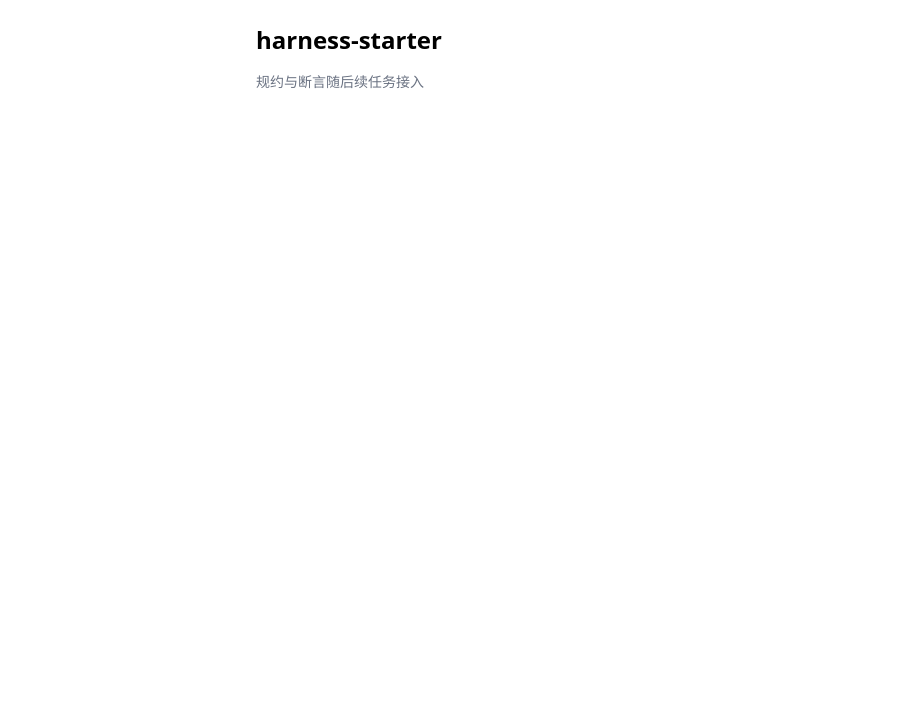
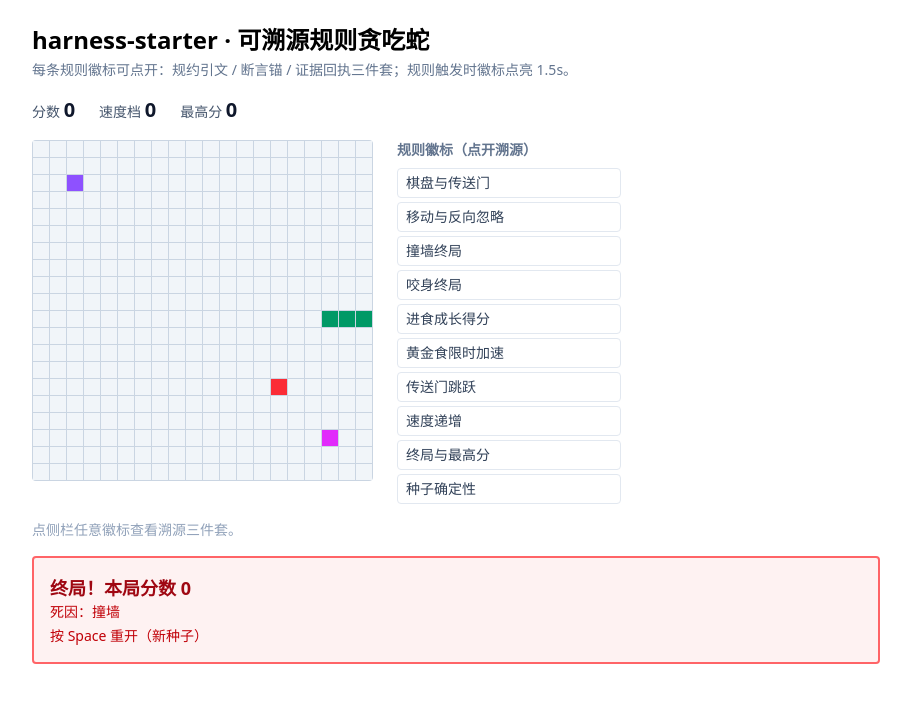
Before and after one commit to zcqiand/harness-starter, a React (Vite) app: page / in a window 1280 px wide. Shown: the top 702 px of the page, without its empty margins (184-1095 px from the left). Built offline with nearby package versions, Linux system fonts and the light colour scheme.

Commit message:
feat(ui): 蛇页面四组件+App 接线——徽标触发点亮+溯源三件套
Co-Authored-By: Claude Code <noreply@anthropic.com>

```diff
--- a/src/App.tsx
+++ b/src/App.tsx
@@ -1,9 +1,151 @@
-/** ch6 页面壳：贪吃蛇进阶页面。引擎核心域已就位（棋盘/移动/撞墙/咬身），渲染与规约断言随后续任务接入。 */
+import { useEffect, useRef, useState } from "react";
+import { cellGrid, createGame, queueDir, tick, tickIntervalMs } from "./lib/engine";
+import type { Dir, GameState, RuleEvent } from "./lib/engine";
+import type { RuleId } from "./rules/ids";
+import { RULES } from "./rules/registry";
+import type { RuleMeta } from "./rules/registry";
+import { loadBest, saveBest } from "./lib/scorebook";
+import BoardView from "./ui/BoardView";
+import Hud from "./ui/Hud";
+import RuleSidebar from "./ui/RuleSidebar";
+import ProvenancePanel from "./ui/ProvenancePanel";
+import type { Receipt } from "./ui/ProvenancePanel";
+import receipt from "../evidence/latest.json";
+
+const KEY_DIRS: Record<string, Dir> = {
+  ArrowUp: "up",
+  ArrowDown: "down",
+  ArrowLeft: "left",
+  ArrowRight: "right",
+  w: "up",
+  s: "down",
+  a: "left",
+  d: "right",
+};
+
+const OPPOSITE: Record<Dir, Dir> = { up: "down", down: "up", left: "right", right: "left" };
+
+const LIT_MS = 1500;
+const TYPED_RECEIPT: Receipt = receipt;
+
+const newSeed = () => Date.now() % 2 ** 31;
+
+/** ch6 页面：蛇可玩 + 规则徽标触发点亮（1.5s）+ 溯源三件套（规约引文/断言锚/证据回执）。
+ * 输入走 ref 队列（≤2、拒反向），定时循环按 tickIntervalMs 驱动 tick；死亡进终局屏，
+ * Space 换新种子重开；破纪录终局时 best-score 徽标一并点亮。 */
 export default function App() {
+  const [state, setState] = useState<GameState>(() => createGame(newSeed()));
+  const [lit, setLit] = useState<Set<RuleId>>(() => new Set());
+  const [selected, setSelected] = useState<RuleMeta | null>(null);
+  const [best, setBest] = useState<number>(() => loadBest());
+  const queueRef = useRef<Dir[]>([]);
+  const stateRef = useRef(state);
+  const litTimersRef = useRef<ReturnType<typeof setTimeout>[]>([]);
+
+  useEffect(() => {
+    stateRef.current = state;
+  }, [state]);
+
+  // 卸载时清掉未触发的点亮定时器，避免卸载后 setState
+  useEffect(() => {
+    const timers = litTimersRef;
+    return () => {
+      for (const t of timers.current) clearTimeout(t);
+      timers.current = [];
+    };
+  }, []);
+
+  const light = (ids: RuleId[]) => {
+    if (ids.length === 0) return;
+    setLit((prev) => {
+      const next = new Set(prev);
+      for (const id of ids) next.add(id);
+      return next;
+    });
+    const t = setTimeout(() => {
+      setLit((prev) => {
+        const next = new Set(prev);
+        for (const id of ids) next.delete(id);
+        return next;
+      });
+    }, LIT_MS);
+    litTimersRef.current.push(t);
+  };
+
+  // 主循环：playing 才排下一 tick；死亡 tick 结束后终局结算（含破纪录点亮 best-score）
+  useEffect(() => {
+    if (state.status !== "playing") return;
+    const t = setTimeout(() => {
+      const dir = queueRef.current.shift();
+      const queued = dir ? queueDir(state, dir) : state;
+      const { state: next, events }: { state: GameState; events: RuleEvent[] } = tick(queued);
+      setState(next);
+      light(events.map((e) => e.ruleId));
+      if (next.status === "over") {
+        const prevBest = loadBest();
+        if (next.score > prevBest) {
+          saveBest(next.score);
+          setBest(next.score);
+          light(["best-score"]);
+        } else {
+          setBest(prevBest);
+        }
+      }
+    }, tickIntervalMs(state));
+    return () => clearTimeout(t);
+    // eslint-disable-next-line react-hooks/exhaustive-deps
+  }, [state]);
+
+  // 键盘：方向键/WASD 入 ref 队列（规则同 engine.queueDir），Space 在终局屏重开
+  useEffect(() => {
+    const onKey = (e: KeyboardEvent) => {
+      const dir = KEY_DIRS[e.key];
+      if (dir) {
+        e.preventDefault();
+        const q = queueRef.current;
+        const last = q.length > 0 ? q[q.length - 1] : stateRef.current.dir;
+        if (dir !== last && dir !== OPPOSITE[last] && q.length < 2) q.push(dir);
+        return;
+      }
+      if (e.key === " ") {
+        e.preventDefault();
+        if (stateRef.current.status === "over") {
+          queueRef.current = [];
+          setLit(new Set());
+          setState(createGame(newSeed()));
+        }
+      }
+    };
+    window.addEventListener("keydown", onKey);
+    return () => window.removeEventListener("keydown", onKey);
+  }, []);
+
   return (
-    <main className="mx-auto max-w-md p-6">
-      <h1 className="text-2xl font-bold mb-4">harness-starter</h1>
-      <p className="text-sm text-gray-500 mb-4">规约与断言随后续任务接入</p>
+    <main className="mx-auto max-w-4xl p-6">
+      <h1 className="text-2xl font-bold mb-1">harness-starter · 可溯源规则贪吃蛇</h1>
+      <p className="text-sm text-slate-500 mb-4">
+        每条规则徽标可点开：规约引文 / 断言锚 / 证据回执三件套；规则触发时徽标点亮 1.5s。
+      </p>
+      <Hud score={state.score} speedLevel={Math.floor(state.score / 5)} best={best} />
+      <div className="flex gap-6 flex-wrap items-start">
+        <BoardView grid={cellGrid(state)} />
+        <RuleSidebar rules={RULES} lit={lit} onOpen={setSelected} />
+      </div>
+      {selected ? (
+        <ProvenancePanel rule={selected} receipt={TYPED_RECEIPT} />
+      ) : (
+        <p className="mt-4 text-sm text-slate-400">点侧栏任意徽标查看溯源三件套。</p>
+      )}
+      {state.status === "over" && (
+        <div
+          aria-label="game-over"
+          className="mt-4 rounded border-2 border-red-400 bg-red-50 p-4"
+        >
+          <p className="text-lg font-bold text-red-800">终局！本局分数 {state.score}</p>
+          <p className="text-sm text-red-700">死因：{state.deathCause === "wall" ? "撞墙" : "咬身"}</p>
+          <p className="text-sm text-red-700 mt-1">按 Space 重开（新种子）</p>
+        </div>
+      )}
     </main>
   );
 }
--- /dev/null
+++ b/src/ui/BoardView.tsx
@@ -0,0 +1,27 @@
+import type { Cell } from "../lib/board";
+
+/** 格型 → 语义类（cell-portal_a 转连字符 cell-portal-a）+ 底色。 */
+const CELL_CLASS: Record<Cell, string> = {
+  empty: "cell-empty bg-slate-100",
+  snake: "cell-snake bg-emerald-600",
+  food: "cell-food bg-red-500",
+  gold: "cell-gold bg-amber-400",
+  portal_a: "cell-portal-a bg-violet-500",
+  portal_b: "cell-portal-b bg-fuchsia-500",
+};
+
+/** 棋盘：20x20 格网纯渲染，格型只走语义类名，不掺游戏逻辑。 */
+export default function BoardView({ grid }: { grid: Cell[][] }) {
+  return (
+    <div aria-label="board" className="grid grid-cols-[repeat(20,minmax(0,1fr))] gap-px w-fit bg-slate-300 p-px rounded">
+      {grid.flatMap((row, y) =>
+        row.map((cell, x) => (
+          <div
+            key={`${x}-${y}`}
+            className={`h-3.5 w-3.5 sm:h-4 sm:w-4 ${CELL_CLASS[cell]}`}
+          />
+        )),
+      )}
+    </div>
+  );
+}
--- /dev/null
+++ b/src/ui/Hud.tsx
@@ -0,0 +1,16 @@
+/** HUD：分数 / 速度档（每 5 分一档）/ 最高分。数值独立成节点，便于测试按字面命中。 */
+export default function Hud({ score, speedLevel, best }: { score: number; speedLevel: number; best: number }) {
+  return (
+    <div className="flex gap-6 items-baseline mb-4">
+      <div className="text-sm text-slate-600">
+        分数 <span className="text-xl font-bold text-slate-900">{score}</span>
+      </div>
+      <div className="text-sm text-slate-600">
+        速度档 <span className="text-xl font-bold text-slate-900">{speedLevel}</span>
+      </div>
+      <div className="text-sm text-slate-600">
+        最高分 <span className="text-xl font-bold text-slate-900">{best}</span>
+      </div>
+    </div>
+  );
+}
--- /dev/null
+++ b/src/ui/ProvenancePanel.tsx
@@ -0,0 +1,41 @@
+import type { RuleMeta } from "../rules/registry";
+
+/** 证据回执形状 = evidence/latest.json 七字段（reporter 落盘契约）。 */
+export interface Receipt {
+  commit: string;
+  generatedAt: string;
+  files: number;
+  checks: number;
+  failures: number;
+  allGreen: boolean;
+  source: string;
+}
+
+/** 溯源面板三件套：规约引文（specQuote 逐字）/ 断言锚（测试文件+用例整链）/ 证据回执（最近一次绿 run）。 */
+export default function ProvenancePanel({ rule, receipt }: { rule: RuleMeta; receipt: Receipt }) {
+  return (
+    <section aria-label="provenance" className="mt-4 rounded border border-slate-200 bg-slate-50 p-4 text-sm">
+      <h3 className="font-semibold text-slate-900 mb-2">
+        溯源：{rule.title}（条款 {rule.specClause}）
+      </h3>
+      <blockquote className="border-l-4 border-emerald-500 pl-3 mb-2 text-slate-800">
+        {rule.specQuote}
+      </blockquote>
+      <p className="mb-2 text-slate-600">
+        断言锚：<span className="font-mono">{rule.assertionRef.file}</span> —{" "}
+        <span className="font-mono">{rule.assertionRef.test}</span>
+      </p>
+      <p className="text-slate-500 mb-2">UI 提示：{rule.uiHint}</p>
+      <div className="rounded bg-white border border-slate-200 px-3 py-2 text-xs text-slate-600">
+        <p>
+          证据回执：commit <span className="font-mono">{receipt.commit}</span> · checks{" "}
+          {receipt.checks} · failures {receipt.failures} ·{" "}
+          {receipt.allGreen ? "全绿" : "有红"}
+        </p>
+        <p className="text-slate-400">
+          generatedAt {receipt.generatedAt}（{receipt.source}）
+        </p>
+      </div>
+    </section>
+  );
+}
--- /dev/null
+++ b/src/ui/RuleSidebar.tsx
@@ -0,0 +1,42 @@
+import type { RuleMeta } from "../rules/registry";
+import type { RuleId } from "../rules/ids";
+
+/** 规则徽标侧栏：全量 10 条规则，lit 集合内的徽标加 ring 高亮（触发点亮），点开送溯源面板。 */
+export default function RuleSidebar({
+  rules,
+  lit,
+  onOpen,
+}: {
+  rules: RuleMeta[];
+  lit: Set<RuleId>;
+  onOpen: (rule: RuleMeta) => void;
+}) {
+  return (
+    <aside className="min-w-56">
+      <h2 className="text-sm font-semibold text-slate-500 mb-2">规则徽标（点开溯源）</h2>
+      <ul className="space-y-1">
+        {rules.map((r) => {
+          const isLit = lit.has(r.id);
+          return (
+            <li key={r.id}>
+              <button
+                type="button"
+                aria-label={`rule-${r.id}`}
+                onClick={() => onOpen(r)}
+                className={
+                  "w-full text-left rounded px-2 py-1 text-sm border transition-colors " +
+                  (isLit
+                    ? "ring-2 ring-amber-400 border-amber-400 bg-amber-50 text-amber-900 font-semibold"
+                    : "border-slate-200 bg-white text-slate-700 hover:bg-slate-50")
+                }
+              >
+                {r.title}
+                {isLit && <span className="ml-2 text-xs text-amber-600">● 触发</span>}
+              </button>
+            </li>
+          );
+        })}
+      </ul>
+    </aside>
+  );
+}
```
Also changed, not shown: 1 other file (tests, documents, lock files or other folders).
